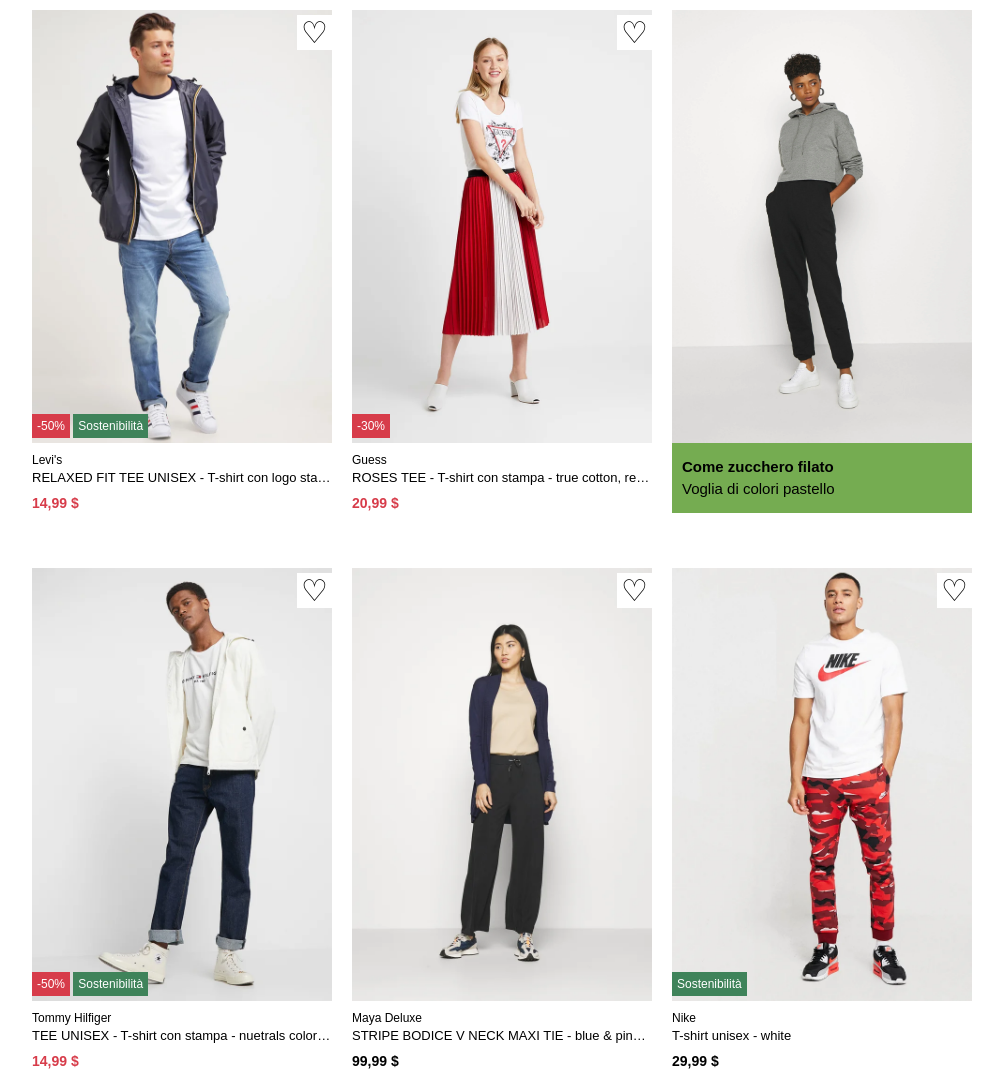
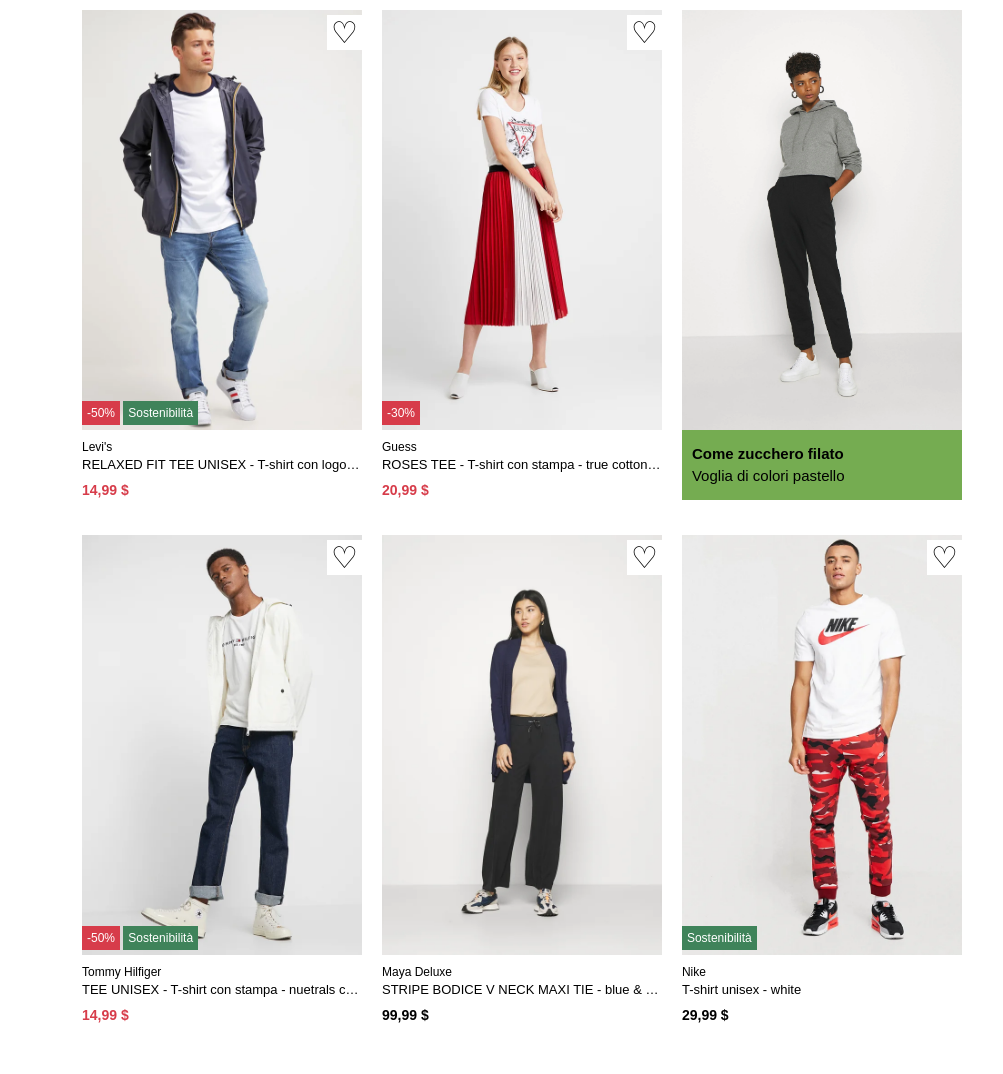
Before and after one commit to mattia-dev/htmlcss-shop, a plain HTML site: page index.html in a window 1280 px wide. Shown: the whole page, without its empty margins (118-1121 px from the left). After the commit the page ends 1050 px from the top, so only its background shows below. Drawn offline with Linux system fonts and the light colour scheme.

Commit message:
added comments - w3c validated - finished

```diff
--- a/css/style.css
+++ b/css/style.css
@@ -1,18 +1,22 @@
+/* reset */
 * {
     box-sizing: border-box;
     margin: 0;
     padding: 0;
 }
 
+/* font-family */
 body {
     font-family: Arial, Helvetica, sans-serif;
 }
 
+/* container width and margin */
 .container {
-    max-width: 1000px;
+    max-width: 900px;
     margin: auto;
 }
 
+/* clearfix for floating content */
 .clearfix::after {
     content: "";
     display: table;
@@ -23,18 +27,21 @@ body {
     float: left;
 }
 
+/* width and padding for every product */
 .product {
-    padding: 10px 10px 30px 10px;
+    padding: 10px 10px;
+    width: 33.33%;
 }
 
+/* product images properties */
 .product-image {
-    width: 300px;
-    height: 433px;
+    height: 420px;
     background-size: cover;
     background-position: center;
     position: relative;
 }
 
+/* wishlis heart with and without hovering */
 .product-wishlist {
     font-size: 30px;
     background-color: white;
@@ -47,6 +54,11 @@ body {
     top: 5px;
 }
 
+.product-wishlist:hover {
+    color: red;
+}
+
+/* product labels properties */
 .product-labels {
     position: absolute;
     bottom: 10px;
@@ -58,7 +70,6 @@ body {
     background-color: #d73c4a;
     padding: 5px;
     vertical-align: middle;
-
 }
 
 .product-label {
@@ -67,25 +78,18 @@ body {
     vertical-align: middle;
 }
 
+/* product info layout */
 .product-info {
     height: 70px;
     padding-top: 10px;
     margin-bottom: 15px;
 }
 
+/* special layout for product info */
 .special {
     background-color: #75ac51;
     font-size: 15px;
     padding: 15px 10px 15px 10px;
-}
-
-.product-title {
-    font-weight: bold;
-    padding-bottom: 5px;
-}
-
-.product-mood {
-    vertical-align: top;
 }
 
 .product-brand {
@@ -94,7 +98,6 @@ body {
 
 .product-specifications {
     font-size: 13px;
-    width: 300px;
     white-space: nowrap;
     overflow: hidden;
     text-overflow: ellipsis;
@@ -107,10 +110,21 @@ body {
     margin-top: 10px;
 }
 
+/* low price text color */
 .low-price {
     color: #d73c4a;
 }
 
+.product-title {
+    font-weight: bold;
+    padding-bottom: 5px;
+}
+
+.product-mood {
+    vertical-align: top;
+}
+
+/* product images with and without hovering */
 .image-1 {
     background-image: url('../img/1.webp');
 }
@@ -159,6 +173,7 @@ body {
     background-image: url('../img/6-hover.webp');
 }
 
+/* hiding of labels not displayed */
 .image-2 .product-label {
     display: none;
 }
```
Also changed, not shown: index.html (+20 -0 lines).
